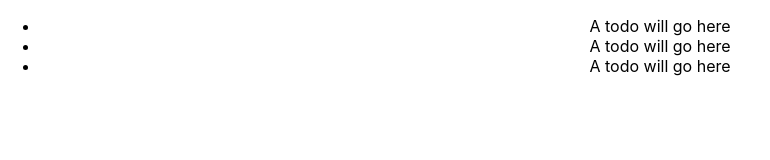
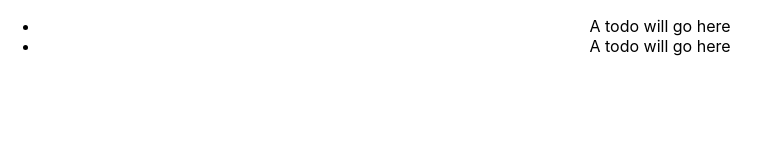
Before and after one commit to munroeka/intro-to-react, a React (Create React App) app: page / in a window 1280 px wide. Shown: the top 160 px of the page, without its empty margins (0-770 px from the left). Built offline with nearby package versions, Linux system fonts and the light colour scheme.

Commit message:
removed the extra todo. Was just checking to see if local host was connected to remote

```diff
--- a/src/App.js
+++ b/src/App.js
@@ -9,7 +9,7 @@ class App extends Component {
         <ul>
           <ToDo />
           <ToDo />
-          <ToDo />
+
         </ul>
       </div>
     );
```
